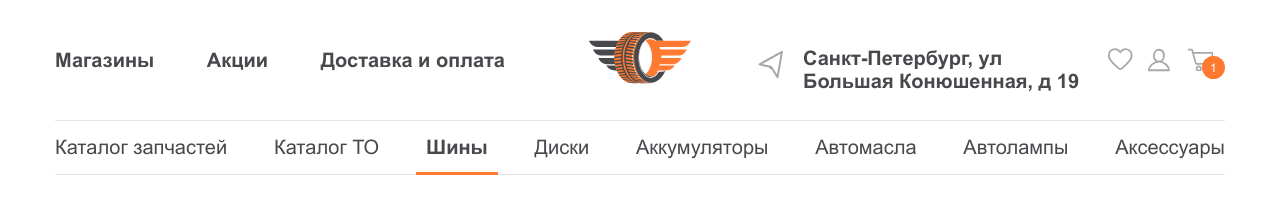
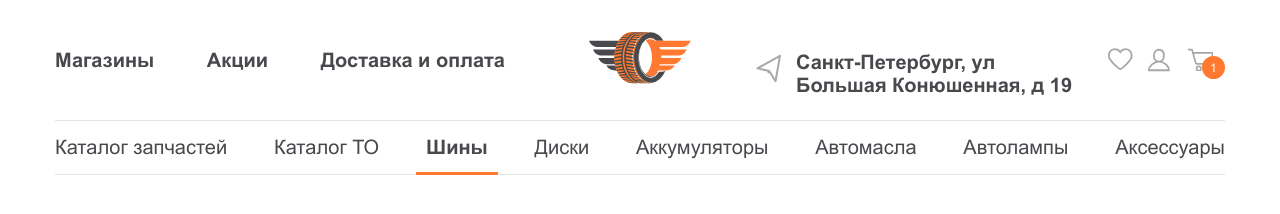
Before and after one commit to alncaatl/spare-shop_layout, a plain HTML site: page src/index.html in a window 1280 px wide. Drawn offline with Linux system fonts and the light colour scheme.

Commit message:
pixel perfect

```diff
--- a/src/blocks/header/__address/header__address.css
+++ b/src/blocks/header/__address/header__address.css
@@ -2,7 +2,7 @@
     max-width: 280px;
     font-weight: bold;
     position: relative;
-    transform: translateY(10px);
+    transform: translate(-7px, 14px);
 }
 
 .header__address::before {
@@ -14,7 +14,7 @@
     margin-right: 10px;
 
     position: absolute;
-    left: -50px;
+    left: -45px;
 }
 
 @media screen and (max-width: 1079px) {
```
